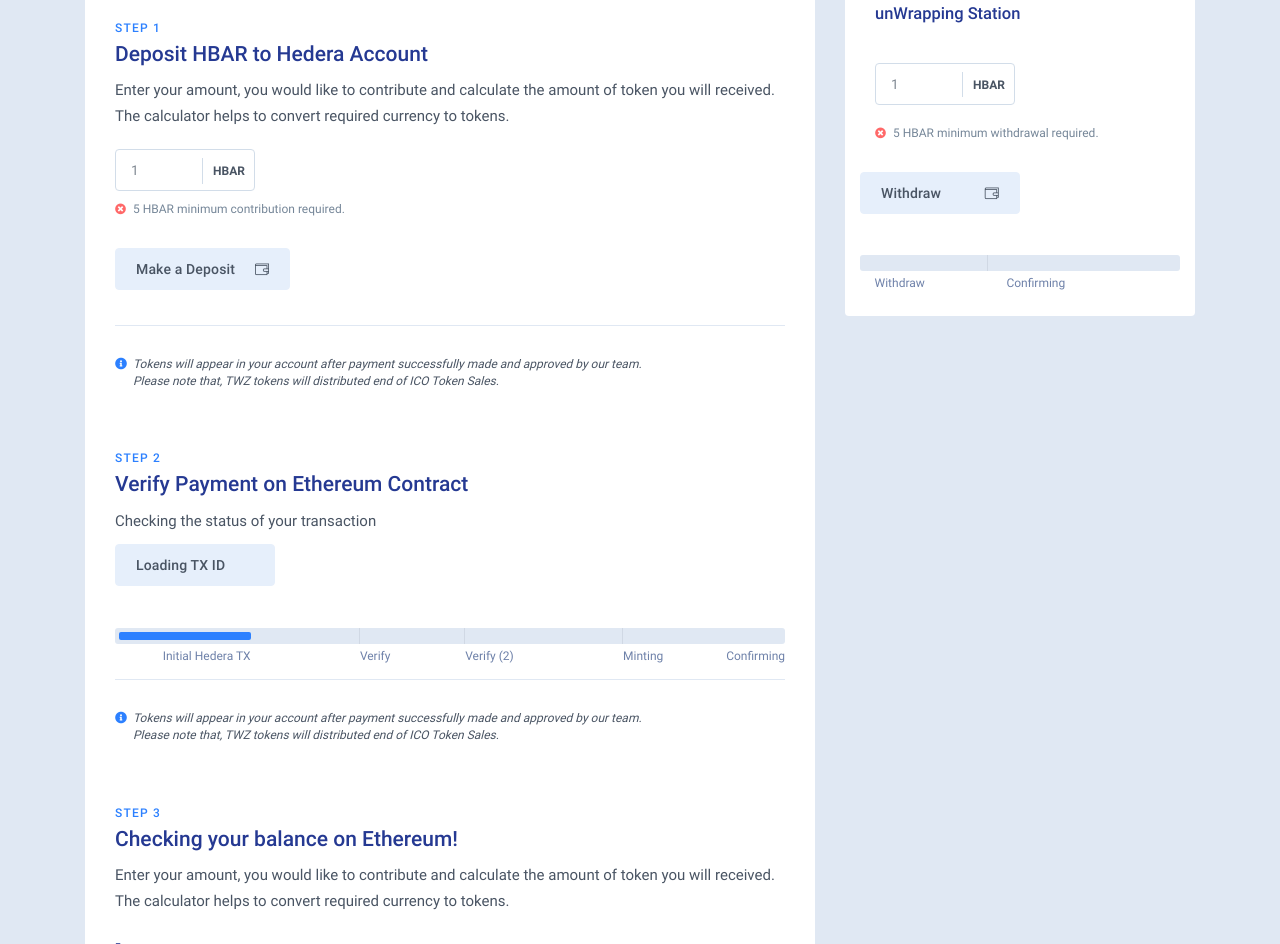
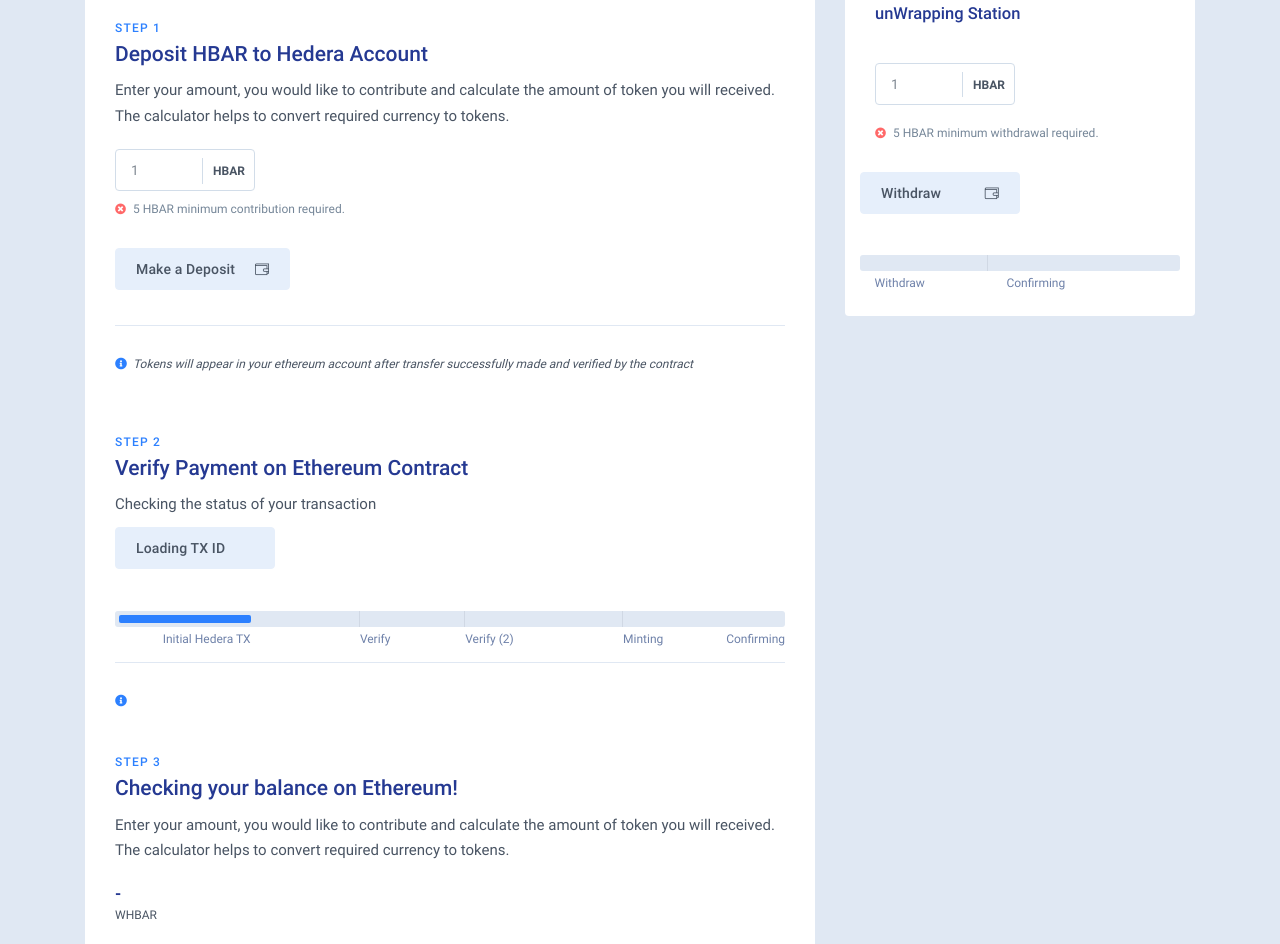
Before and after one commit to hashingsystems/WrappedHBAR, a plain HTML site: page docs/index.html in a window 1280 px wide. Shown: the part 543-1487 px from the top of the page. Drawn offline with Linux system fonts and the light colour scheme; a script that the page names is missing.

Commit message:
removed extra words

```diff
--- a/docs/index.html
+++ b/docs/index.html
@@ -50,7 +50,6 @@
                             <div class="toggle-class dropdown-content dropdown-content-right dropdown-arrow-right user-dropdown" style="display:none;">
                                 <div class="user-status">
                                     <h6 class="user-status-title">Token balance</h6>
-                                    <div class="user-status-balance">12,000,000 <small>TWZ</small></div>
                                 </div>
                                 <ul class="user-links">
                                     <li><a href="#"><i class="ti ti-id-badge"></i>My Profile</a></li>
@@ -115,7 +114,7 @@
                             </div>
                             <div class="pay-notes">
                                 <div class="note note-plane note-light note-md font-italic"><em class="fas fa-info-circle"></em>
-                                    <p>Tokens will appear in your account after payment successfully made and approved by our team. <br class="d-none d-lg-block"> Please note that, TWZ tokens will distributed end of ICO Token Sales. </p>
+                                    <p>Tokens will appear in your ethereum account after transfer successfully made and verified by the contract</p>
                                 </div>
                             </div>
                         </div> <!-- .card-innr -->
@@ -147,7 +146,7 @@
                             </div>
                             <div class="pay-notes">
                                 <div class="note note-plane note-light note-md font-italic"><em class="fas fa-info-circle"></em>
-                                    <p>Tokens will appear in your account after payment successfully made and approved by our team. <br class="d-none d-lg-block"> Please note that, TWZ tokens will distributed end of ICO Token Sales. </p>
+
                                 </div>
                             </div>
                         </div> <!-- .card-innr -->
```
